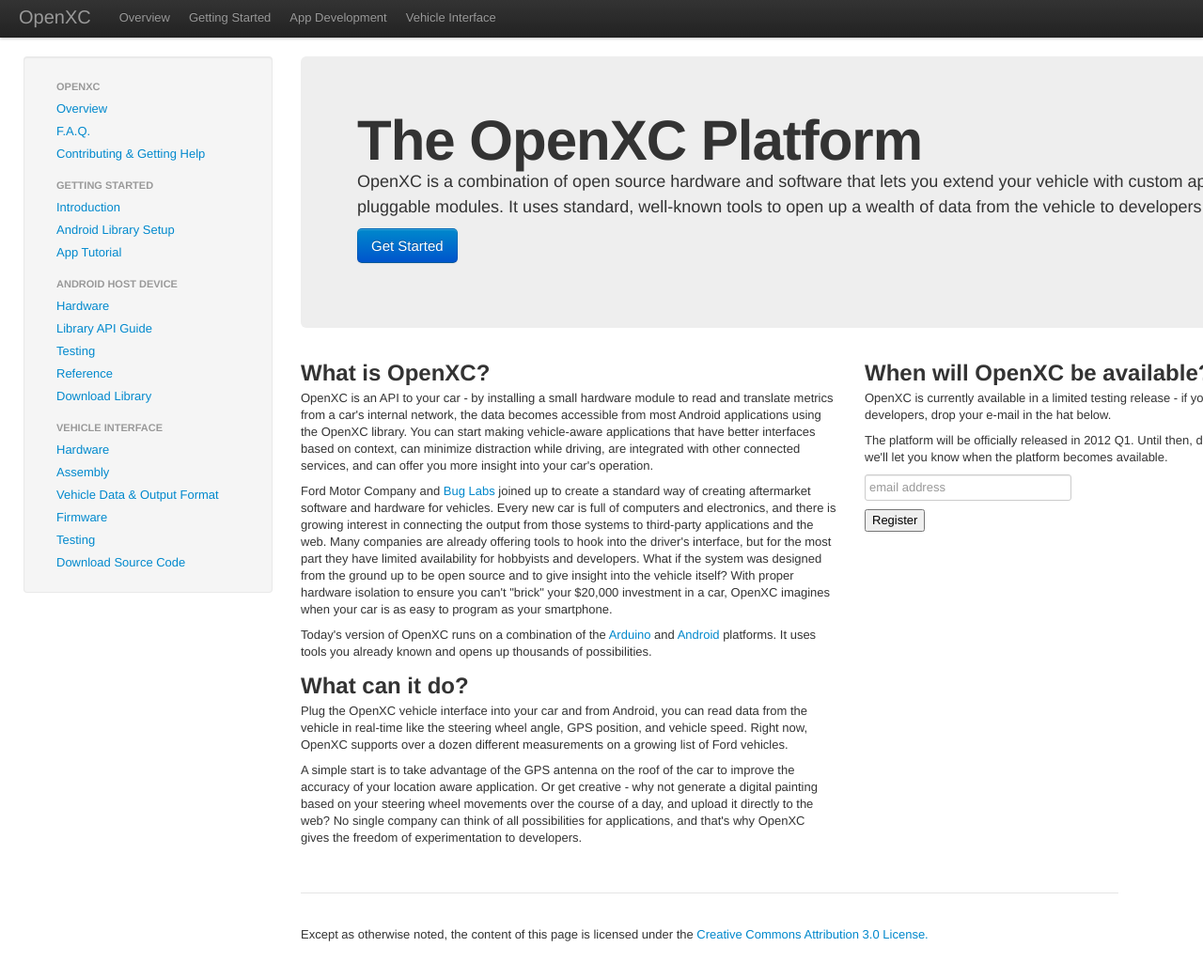
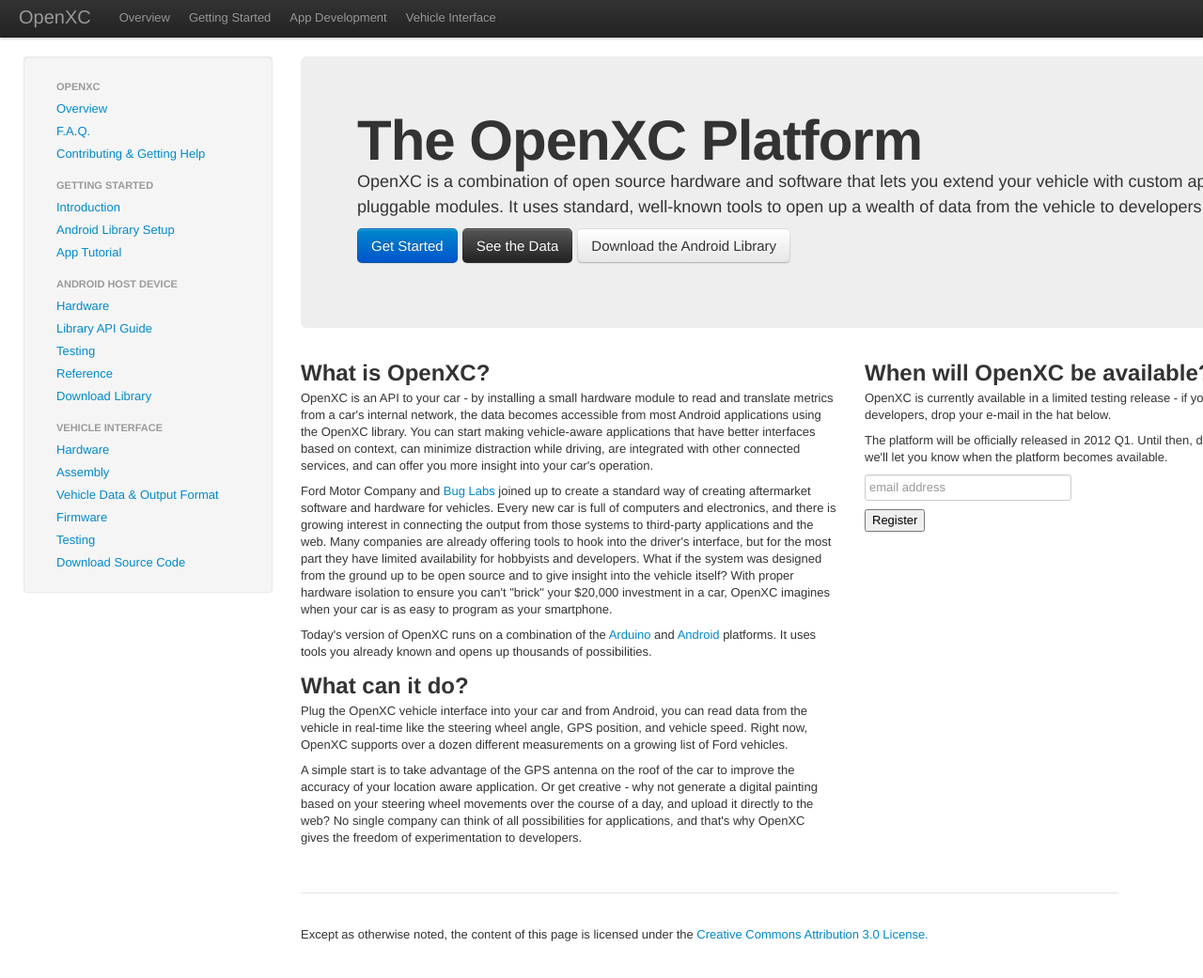
Before and after one commit to openxc/openxcplatform.com, a Jekyll site: the page built from index.html, in a window 1280 px wide and 1089 px high. Shown: the top 1041 px of the window at 94% size. Built offline with Jekyll 4.4.1, drawn with Linux system fonts in a browser that asks for light colours; nearby versions of some CDN libraries; Markdown is read by kramdown in place of the engine named in the settings; comment, search, counter and statistics services are not loaded.

Commit message:
Add big links to the data list and Android library to the index.

```diff
--- a/index.html
+++ b/index.html
@@ -16,6 +16,11 @@
             <p>
                 <a class="btn btn-primary btn-large"
                     href="/getting-started/index.html">Get Started</a>
+                <a class="btn btn-inverse btn-large"
+                    href="/vehicle-interface/output-format.html">See the Data</a>
+                <a class="btn btn btn-large"
+                    href="https://github.com/openxc/openxc-android">
+                        Download the Android Library</a>
             </p>
         </div>
 
```
